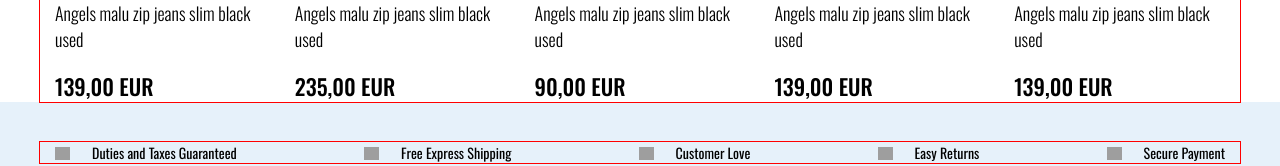
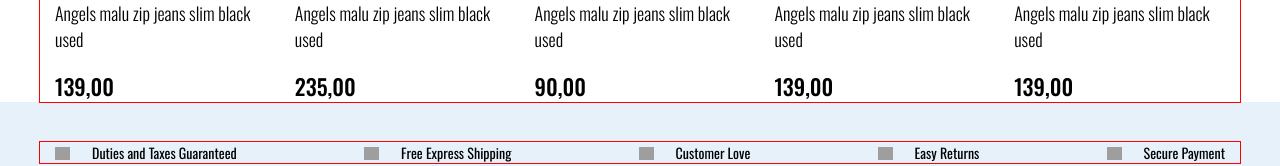
Before and after one commit to Tate-T/crips-react, a React (Create React App) app: page / in a window 1280 px wide. Shown: the part 4644-4810 px from the top of the page. Built offline with nearby package versions, Linux system fonts and the light colour scheme; grey boxes are pictures that could not be loaded.

Commit message:
minor fixes

```diff
--- a/src/components/MiniCatalog/MiniCatalog.jsx
+++ b/src/components/MiniCatalog/MiniCatalog.jsx
@@ -1,16 +1,18 @@
-import { useState } from "react";
+import { useState, useEffect } from "react";
 
 import { Container } from "../Container/Container.jsx";
 import { MiniCatalogItem } from "./MiniCatalogItem.jsx";
 
-import { miniCatalogData } from "../../data/mini-catalog-data.js";
+import { catalogData } from "../../data/catalog-data.js";
 
 import styles from "./MiniCatalog.module.scss";
 
 export const MiniCatalog = function () {
-	const [data, setData] = useState(miniCatalogData);
+	const [data, setData] = useState(catalogData);
 	const [currentPage, setCurrentPage] = useState(1);
 	const step = 8;
+
+	useEffect(() => {})
 
 	return (
 		<>
--- a/src/data/catalog-data.js
+++ b/src/data/catalog-data.js
@@ -16,7 +16,7 @@
 //     top: "Top Woman",
 //     name: "Angels malu zip jeans slim black used",
 //     url: "#",
-//     price: "139,00 EUR",
+//     price: "139,00",
 //     colors: ["#24426A", "#18574A", "#666689"],
 //   },
 //   {
@@ -24,7 +24,7 @@
 //     top: "Top Woman",
 //     name: "Angels malu zip jeans slim black used",
 //     url: "#",
-//     price: "235,00 EUR",
+//     price: "235,00",
 //     colors: ["#88ABCB", "#FACBCE", "#A75E5D"],
 //   },
 //   {
@@ -32,7 +32,7 @@
 //     top: "Top Woman",
 //     name: "Angels malu zip jeans slim black used",
 //     url: "#",
-//     price: "90,00 EUR",
+//     price: "90,00",
 //     colors: ["#C2BEB6", "#24426A", "#CBA13E"],
 //   },
 //   {
@@ -40,7 +40,7 @@
 //     top: "Top Woman",
 //     name: "Angels malu zip jeans slim black used",
 //     url: "#",
-//     price: "139,00 EUR",
+//     price: "139,00",
 //     colors: ["#24426A", "#F3ECE2", "#666689"],
 //   },
 //   {
@@ -48,7 +48,7 @@
 //     top: "Top Woman",
 //     name: "Angels malu zip jeans slim black used",
 //     url: "#",
-//     price: "139,00 EUR",
+//     price: "139,00",
 //     colors: ["#2B9FA7", "#971E34", "#666689"],
 //   },
 //   {
@@ -56,7 +56,7 @@
 //     top: "Top Woman",
 //     name: "Angels malu zip jeans slim black used",
 //     url: "#",
-//     price: "139,00 EUR",
+//     price: "139,00",
 //     colors: ["#666689", "#292A2D", "#F3ECE2"],
 //   },
 //   {
@@ -64,7 +64,7 @@
 //     top: "Top Woman",
 //     name: "Angels malu zip jeans slim black used",
 //     url: "#",
-//     price: "139,00 EUR",
+//     price: "139,00",
 //     colors: ["#88ABCB", "#FACBCE", "#A75E5D"],
 //   },
 //   {
@@ -72,7 +72,7 @@
 //     top: "Top Woman",
 //     name: "Angels malu zip jeans slim black used",
 //     url: "#",
-//     price: "139,00 EUR",
+//     price: "139,00",
 //     colors: ["#F3ECE2", "#292A2D", "#AAABA7"],
 //   },
 //   {
@@ -80,7 +80,7 @@
 //     top: "Top Woman",
 //     name: "Angels malu zip jeans slim black used",
 //     url: "#",
-//     price: "139,00 EUR",
+//     price: "139,00",
 //     colors: ["#24426A", "#18574A", "#666689"],
 //   },
 //   {
@@ -88,7 +88,7 @@
 //     top: "Top Woman",
 //     name: "Angels malu zip jeans slim black used",
 //     url: "#",
-//     price: "139,00 EUR",
+//     price: "139,00",
 //     colors: ["#88ABCB", "#FACBCE", "#A75E5D"],
 //   },
 //   {
@@ -96,7 +96,7 @@
 //     top: "Top Woman",
 //     name: "Angels malu zip jeans slim black used",
 //     url: "#",
-//     price: "139,00 EUR",
+//     price: "139,00",
 //     colors: ["#C2BEB6", "#24426A", "#CBA13E"],
 //   },
 //   {
@@ -104,7 +104,7 @@
 //     top: "Top Woman",
 //     name: "Angels malu zip jeans slim black used",
 //     url: "#",
-//     price: "139,00 EUR",
+//     price: "139,00",
 //     colors: ["#24426A", "#F3ECE2", "#666689"],
 //   },
 // ];
@@ -144,7 +144,7 @@
     img: "https://i.postimg.cc/YqS20htm/catalog-Image1.jpg",
     top: "Top Women",
     name: "Angels malu zip jeans slim black used",
-    price: "139,00 EUR",
+    price: "139,00",
     colors: ["#24426A", "#18574A", "#666689"],
   },
   {
@@ -152,7 +152,7 @@
     //     img: !userMedia.matches ? catalog2Mobile : catalog2,
     top: "Top Women",
     name: "Angels malu zip jeans slim black used",
-    price: "235,00 EUR",
+    price: "235,00",
     colors: ["#88ABCB", "#FACBCE", "#A75E5D"],
   },
   {
@@ -160,7 +160,7 @@
     //     img: !userMedia.matches ? catalog3Mobile : catalog3,
     top: "Top Women",
     name: "Angels malu zip jeans slim black used",
-    price: "90,00 EUR",
+    price: "90,00",
     colors: ["#C2BEB6", "#24426A", "#CBA13E"],
   },
   {
@@ -168,7 +168,7 @@
     //     img: !userMedia.matches ? catalog4Mobile : catalog4,
     top: "Top Women",
     name: "Angels malu zip jeans slim black used",
-    price: "139,00 EUR",
+    price: "139,00",
     colors: ["#24426A", "#F3ECE2", "#666689"],
   },
   {
@@ -176,7 +176,7 @@
     //     img: !userMedia.matches ? catalog5Mobile : catalog5,
     top: "Top Women",
     name: "Angels malu zip jeans slim black used",
-    price: "139,00 EUR",
+    price: "139,00",
     colors: ["#2B9FA7", "#971E34", "#666689"],
   },
   {
@@ -184,7 +184,7 @@
     //     img: !userMedia.matches ? catalog6Mobile : catalog6,
     top: "Top Women",
     name: "Angels malu zip jeans slim black used",
-    price: "139,00 EUR",
+    price: "139,00",
     colors: ["#666689", "#292A2D", "#F3ECE2"],
     discount: 30,
   },
@@ -193,7 +193,7 @@
     //     img: !userMedia.matches ? catalog7Mobile : catalog7,
     top: "Top Women",
     name: "Angels malu zip jeans slim black used",
-    price: "139,00 EUR",
+    price: "139,00",
     colors: ["#88ABCB", "#FACBCE", "#A75E5D"],
   },
   {
@@ -201,7 +201,7 @@
     //     img: !userMedia.matches ? catalog8Mobile : catalog8,
     top: "Top Women",
     name: "Angels malu zip jeans slim black used",
-    price: "139,00 EUR",
+    price: "139,00",
     colors: ["#F3ECE2", "#292A2D", "#AAABA7"],
   },
   {
@@ -209,7 +209,7 @@
     //     img: !userMedia.matches ? catalog9Mobile : catalog9,
     top: "Top Women",
     name: "Angels malu zip jeans slim black used",
-    price: "139,00 EUR",
+    price: "139,00",
     colors: ["#24426A", "#18574A", "#666689"],
   },
   {
@@ -217,7 +217,7 @@
     //     img: !userMedia.matches ? catalog10Mobile : catalog10,
     top: "Top Women",
     name: "Angels malu zip jeans slim black used",
-    price: "139,00 EUR",
+    price: "139,00",
     colors: ["#88ABCB", "#FACBCE", "#A75E5D"],
     discount: 30,
   },
@@ -226,7 +226,7 @@
     //     img: !userMedia.matches ? catalog11Mobile : catalog11,
     top: "Top Women",
     name: "Angels malu zip jeans slim black used",
-    price: "139,00 EUR",
+    price: "139,00",
     colors: ["#C2BEB6", "#24426A", "#CBA13E"],
   },
   {
@@ -234,7 +234,7 @@
     //     img: !userMedia.matches ? catalog12Mobile : catalog12,
     top: "Top Women",
     name: "Angels malu zip jeans slim black used",
-    price: "139,00 EUR",
+    price: "139,00",
     colors: ["#24426A", "#F3ECE2", "#666689"],
   },
 ];
```
